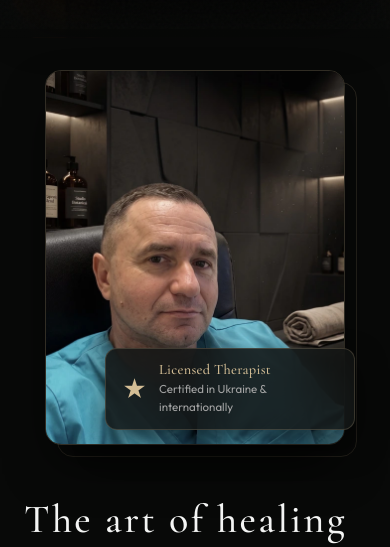
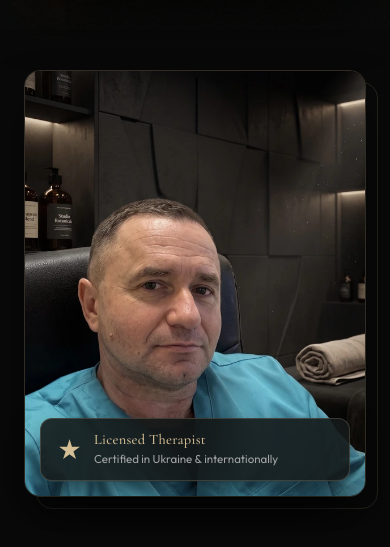
Before and after one commit to echopro-create/andrey-bygg, a Next.js app: page /en in a window 390 px wide. Shown: the part 815-1362 px from the top of the page. Built offline with nearby package versions, Linux system fonts and the light colour scheme; no server answers.

Commit message:
style: optimize about portrait width and center certificate badge on mobile screens

```diff
--- a/src/app/globals.css
+++ b/src/app/globals.css
@@ -1581,7 +1581,7 @@ body.mobile-drawer-open .custom-lang-selector {
 @media (max-width: 1024px) {
   .hero-title { font-size: 2.8rem; }
   .about-container { grid-template-columns: 1fr; gap: 50px; }
-  .about-image-wrapper { max-width: 300px; margin: 0 auto; }
+  .about-image-wrapper { max-width: 380px; margin: 0 auto; width: 100%; }
   .advantages-grid { grid-template-columns: 1fr; gap: 24px; }
   .reviews-grid { grid-template-columns: 1fr; gap: 24px; }
 }
@@ -1592,7 +1592,7 @@ body.mobile-drawer-open .custom-lang-selector {
   .hero-title { font-size: 2.4rem; }
   .hero-subtitle { font-size: 1rem; }
   .hero-image-wrapper { order: -1; }
-  .certificate-badge { bottom: 15px; right: -10px; }
+  .certificate-badge { bottom: 16px; left: 16px; right: 16px; max-width: none; }
   .services-grid { grid-template-columns: 1fr; margin-top: 24px; }
   .advantages-grid, .reviews-grid { margin-top: 24px; }
 }
```
